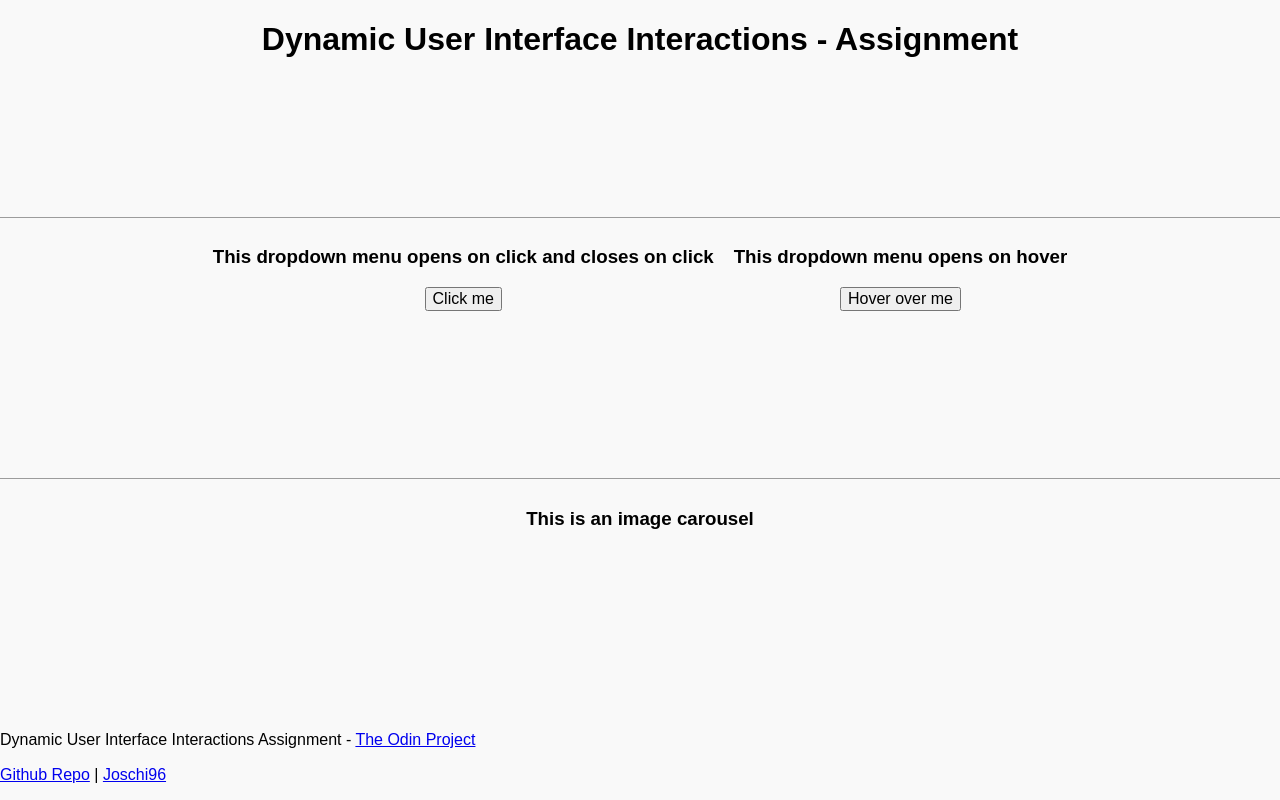
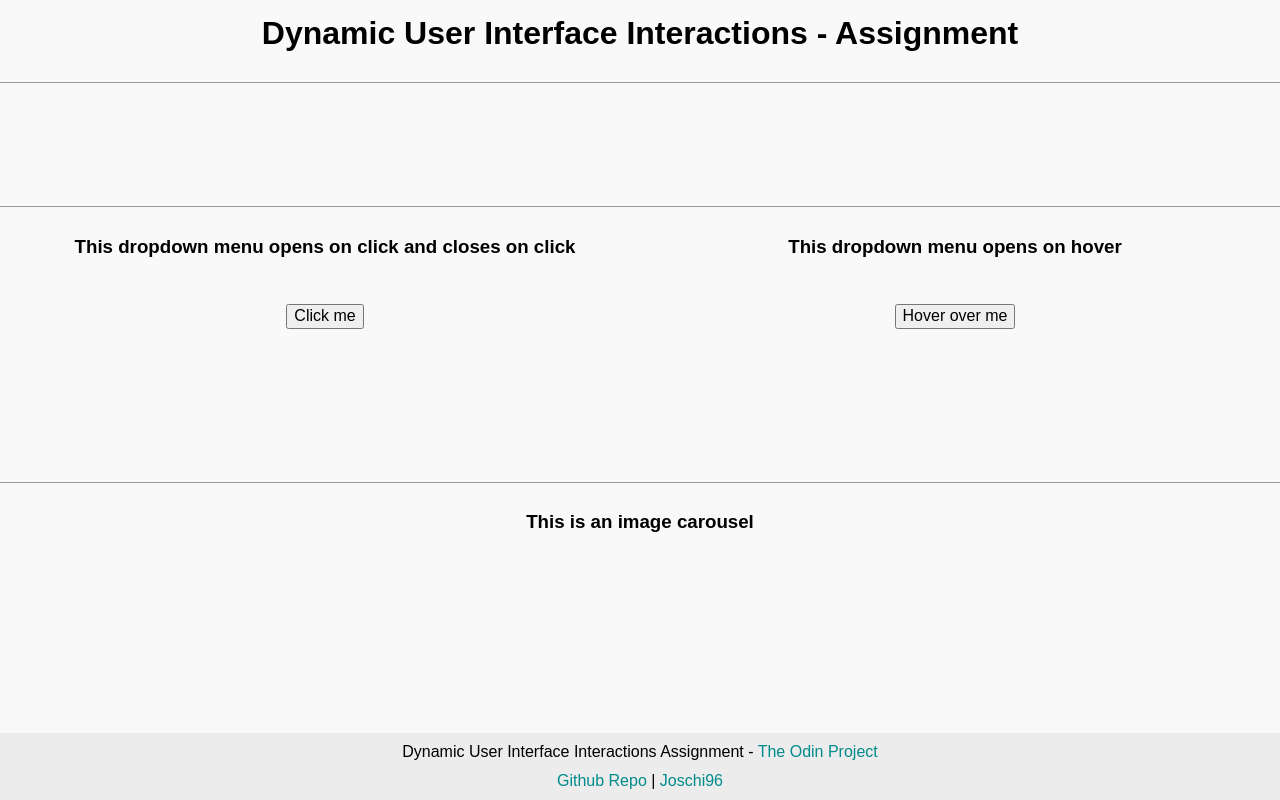
Before and after one commit to Joschi96/dropdown-image-carousel, a website built with webpack: page src/index.html in a window 1280 px wide. Built offline with nearby package versions, Linux system fonts and the light colour scheme.

Commit message:
add styling for footer

```diff
--- a/src/styles.css
+++ b/src/styles.css
@@ -48,15 +48,43 @@ body {
 .container-small {
   display: flex;
   flex-direction: column;
-  justify-content: center;
+  justify-content: flex-start;
   align-items: center;
   padding: 0px 10px;
+  width: 50%;
 }
 
 .container-title {
   text-align: center;
+  height: 50px;
 }
 
 .title {
   text-align: center;
+  border-bottom: #9c9c9c 1px solid;
+  padding: 15px 10px 30px 10px;
+  margin: 0;
 }
+
+footer {
+  display: flex;
+  flex-direction: column;
+  justify-content: center;
+  align-items: center;
+  background-color: #ececec;
+  color: rgb(0, 0, 0);
+  height: min-content;
+  width: 100%;
+  margin: 0;
+  gap: 10px;
+  padding: 10px 0;
+}
+
+footer a{
+  color: rgb(1, 139, 139);
+  text-decoration: none;
+}
+
+footer p{
+  margin: 0;
+}
```
